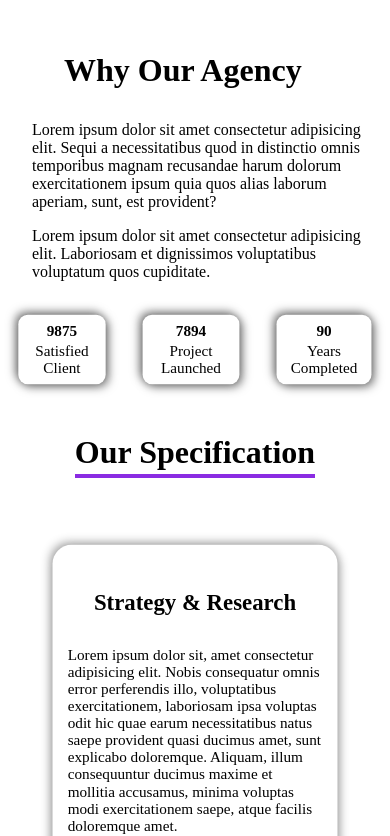
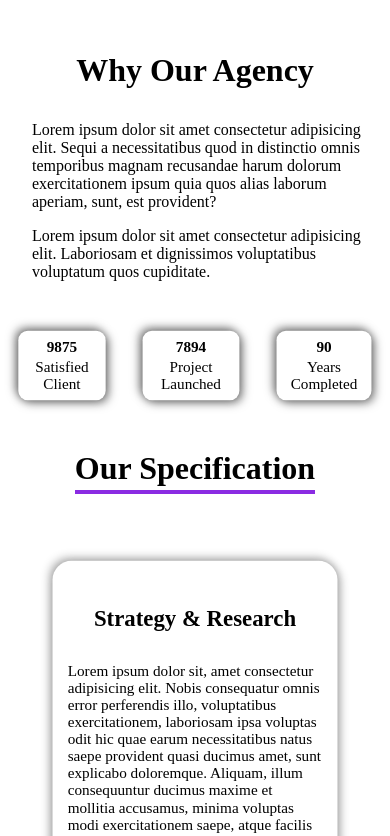
Before and after one commit to Tobiiadee/TestSite, a plain HTML site: page index.html in a window 390 px wide. Shown: the part 1197-2033 px from the top of the page. Drawn offline with nearby package versions, Linux system fonts and the light colour scheme; files that its build step writes are made by us from their sources.

Commit message:
new commit

```diff
--- a/mobile.css
+++ b/mobile.css
@@ -163,11 +163,11 @@ main section .sec-container {
 }
 
 .section .sec1 {
-    /* display: flex;
+    display: flex;
     flex-direction: column;
 
     justify-items: center;
-    align-content: center; */
+    align-content: center;
     width: 100%;
 
     /* border: 1px solid; */
@@ -175,8 +175,7 @@ main section .sec-container {
 
 .section .sec1 h1 {
     display: block;
-
-    margin-left: 4rem;
+    justify-self: center;
 
     /* border: 1px solid; */
 }
```
